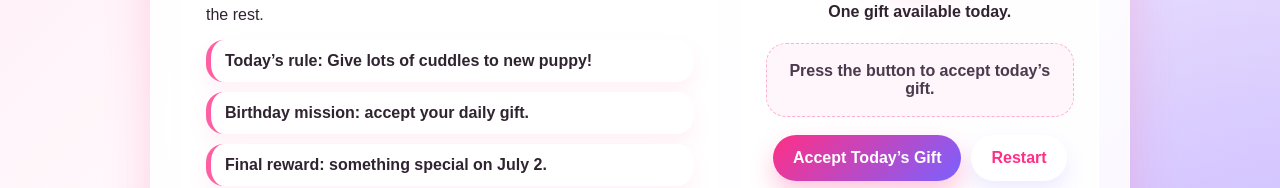
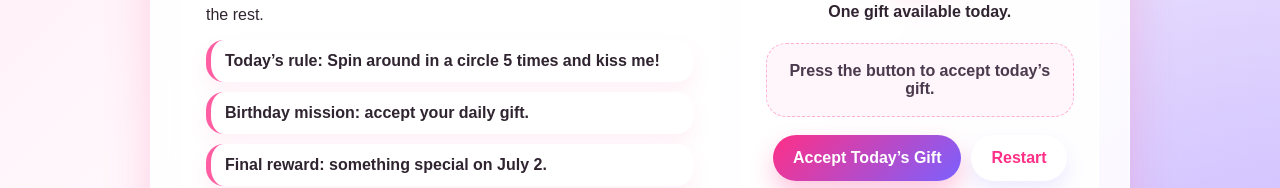
Before and after one commit to thaot7410-cpu/Birthday-Girl, a plain HTML site: page index.html in a window 1280 px wide. Shown: the part 1003-1191 px from the top of the page. Drawn offline with Linux system fonts and the light colour scheme.

Commit message:
Update daily rule in index.html

```diff
--- a/index.html
+++ b/index.html
@@ -341,7 +341,7 @@
           <p>Open per day, you may accept your gift, and let the countdown do the rest.</p>
 
           <div class="ideas">
-            <div class="idea">Today’s rule: Give lots of cuddles to new puppy!</div>
+            <div class="idea">Today’s rule: Spin around in a circle 5 times and kiss me! </div>
             <div class="idea">Birthday mission: accept your daily gift.</div>
             <div class="idea">Final reward: something special on July 2.</div>
           </div>
```
